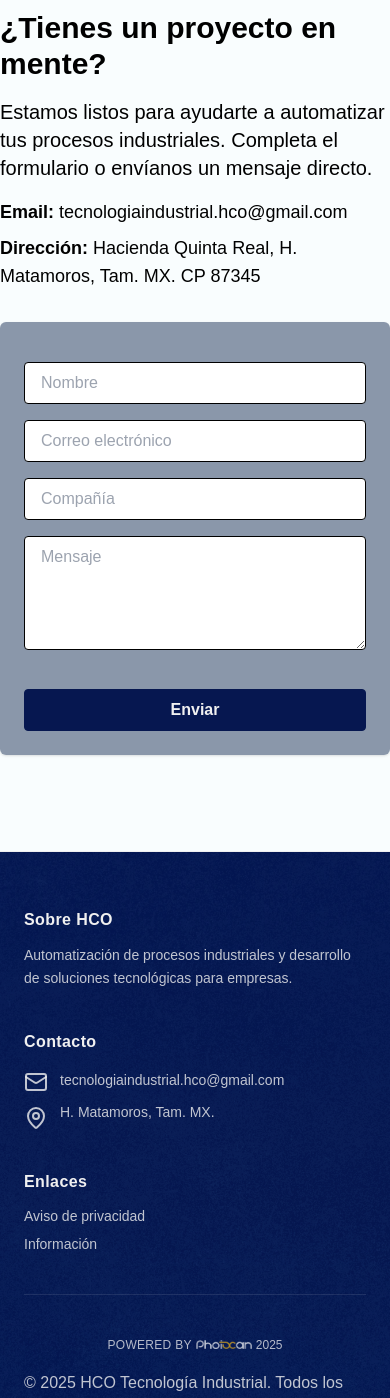
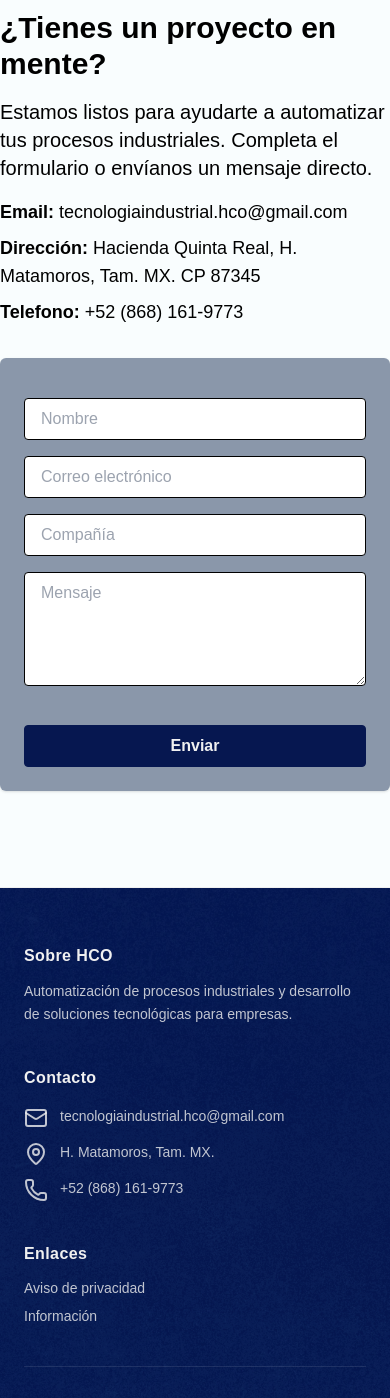
Before and after one commit to phot8can/p8_HCO-Tecnologia, a React (Vite) app: page / in a window 390 px wide. Shown: the part 5723-7121 px from the top of the page. Built offline with nearby package versions, Linux system fonts and the light colour scheme; no server answers.

Commit message:
feat: add phone contact information to contact form and footer, and remove unused service images

```diff
--- a/src/components/contactUs_form.jsx
+++ b/src/components/contactUs_form.jsx
@@ -125,6 +125,15 @@ function ContactUsForm({ textColor = "text-white" }) {
                   Hacienda Quinta Real, H. Matamoros, Tam. MX. CP 87345
                 </a>
               </li>
+              <li>
+                <strong>Telefono:</strong>{" "}
+                <a
+                  href="tel:+528681619773"
+                  className={`${textColor} hover:underline`}
+                >
+                  +52 (868) 161-9773
+                </a>
+              </li>
             </ul>
           </div>
           <form
--- a/src/components/footer.jsx
+++ b/src/components/footer.jsx
@@ -1,5 +1,5 @@
 import p8_logo from "@assets/p8_logo.webp";
-import { MapPin, Mail } from "lucide-react";
+import { MapPin, Mail, Phone } from "lucide-react";
 
 import NoiseGradiant from "@assets/images/fx/Ruido_degradado.webp";
 
@@ -51,7 +51,7 @@ function Footer() {
                     tecnologiaindustrial.hco@gmail.com
                   </a>
                 </li>
-                <li className="flex items-start gap-3">
+                <li className="flex items-center gap-3">
                   <MapPin className="mt-1 shrink-0" />{" "}
                   <a
                     href="https://maps.app.goo.gl/Mr7fNbYmEyJzAEiU7"
@@ -60,6 +60,17 @@ function Footer() {
                     className={` hover:underline`}
                   >
                     H. Matamoros, Tam. MX.
+                  </a>
+                </li>
+                <li className="flex items-center gap-3">
+                  <Phone className="mt-1 shrink-0" />{" "}
+                  <a
+                    href="tel:+528681619773"
+                    target="_blank"
+                    rel="noopener noreferrer"
+                    className={` hover:underline`}
+                  >
+                    +52 (868) 161-9773
                   </a>
                 </li>
               </ul>
```
Also changed, not shown: src/assets/images/servicios/Atornilladoras_Automaticas/atornilladoras_con_dispensado_automático.webp (deleted), src/assets/images/servicios/Prensas_Automaticas/prensas_automáticas.webp (deleted).
